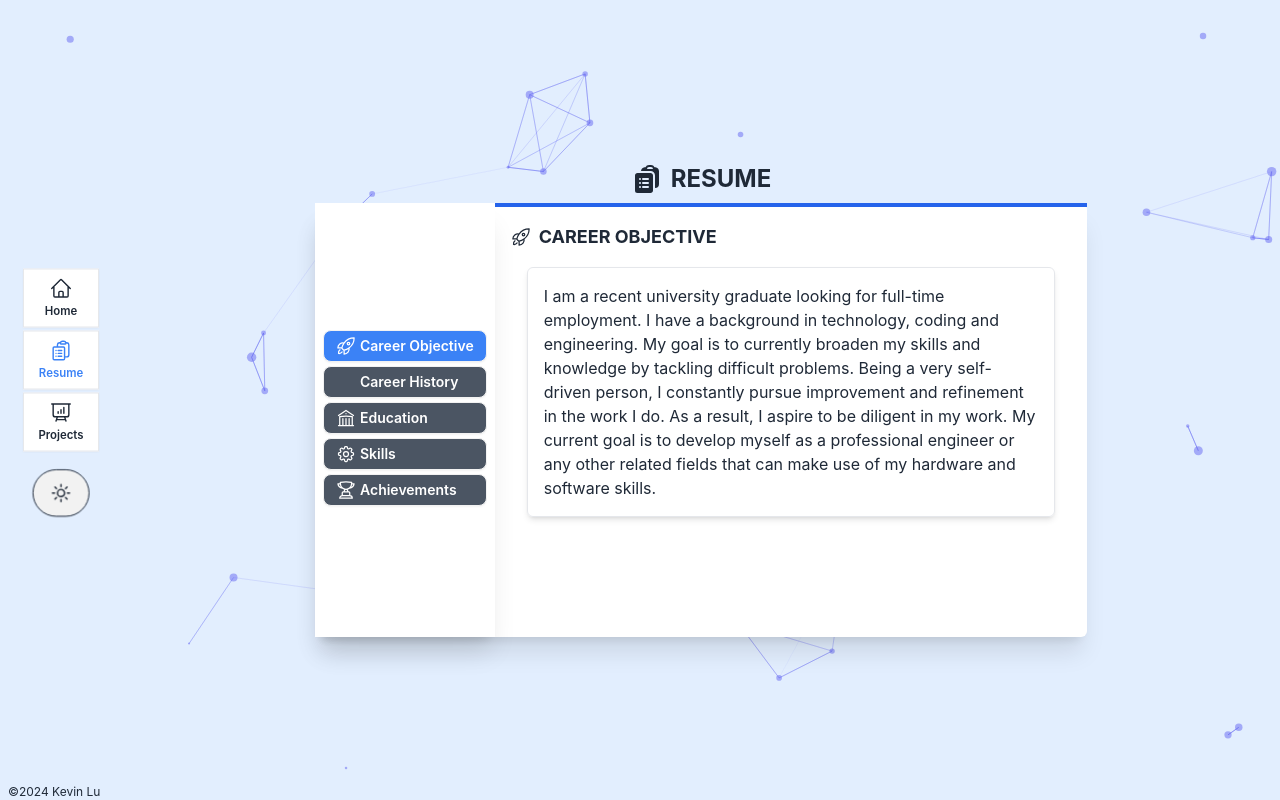
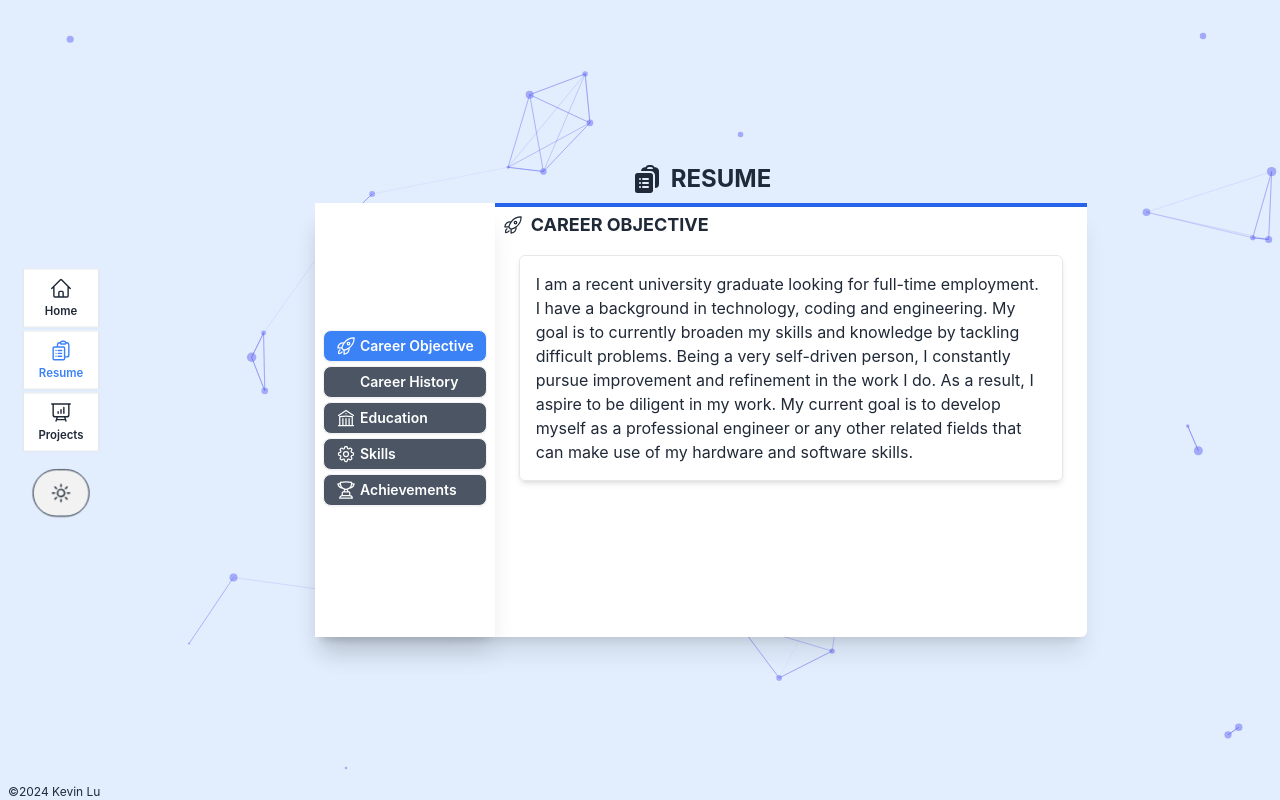
Before and after one commit to KevinLu9/hobby-webapp, a React (Vite) app: page /resume in a window 1280 px wide. Built offline with nearby package versions, Linux system fonts and the light colour scheme; some icons are missing.

Commit message:
fixed scroll on resume pages going over card

```diff
--- a/src/pages/resume.tsx
+++ b/src/pages/resume.tsx
@@ -149,11 +149,11 @@ export default function Resume() {
               <ResumeButtons {...{ tab, setTab, resumeData }} />
               {/* Side Buttons END */}
               {/* Tab Information START */}
-              <div className="z-[5] w-full h-[58dvh]">
-                <div className="w-full border-2 border-blue-600 hidden md:block" />
+              <div className="z-[5] w-full h-[58dvh] relative">
+                <div className="w-full border-2 border-blue-600 hidden md:block absolute top-0" />
                 <div className="w-full h-full overflow-x-hidden overflow-y-auto p-2">
                   {tab == 0 && (
-                    <div className="p-2 w-full h-full">
+                    <div className="w-full h-full">
                       <div className="flex gap-2 items-center animate-[fadeSlideLeft_1s]">
                         <RocketLaunchIcon className="w-5 h-5" />
                         <p className="font-bold text-lg uppercase">
@@ -168,7 +168,7 @@ export default function Resume() {
                     </div>
                   )}
                   {tab == 1 && (
-                    <div className="p-2 w-full h-full">
+                    <div className="w-full h-full">
                       <div className="flex gap-2 items-center animate-[fadeSlideLeft_1s]">
                         <RecentlyViewed className="w-5 h-5" />
                         <p className="font-bold text-lg uppercase">
@@ -200,7 +200,7 @@ export default function Resume() {
                     </div>
                   )}
                   {tab == 2 && (
-                    <div className="p-2 w-full h-full">
+                    <div className="w-full h-full">
                       <div className="flex gap-2 items-center w-full animate-[fadeSlideLeft_1s]">
                         <BuildingLibraryIcon className="w-5 h-5" />
                         <p className="font-bold text-lg uppercase">
@@ -228,7 +228,7 @@ export default function Resume() {
                     </div>
                   )}
                   {tab == 3 && (
-                    <div className="p-2 w-full h-full">
+                    <div className="w-full h-full">
                       <div className="flex gap-2 items-center w-full animate-[fadeSlideLeft_1s]">
                         <Cog8ToothIcon className="w-5 h-5" />
                         <p className="font-bold text-lg uppercase">
@@ -252,7 +252,7 @@ export default function Resume() {
                     </div>
                   )}
                   {tab == 4 && (
-                    <div className="p-2 w-full h-full">
+                    <div className="w-full h-full">
                       <div className="flex gap-2 items-center w-full animate-[fadeSlideLeft_1s]">
                         <TrophyIcon className="w-5 h-5" />
                         <p className="font-bold text-lg uppercase">
```
